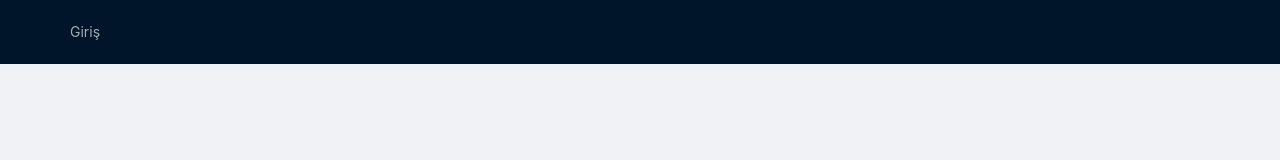
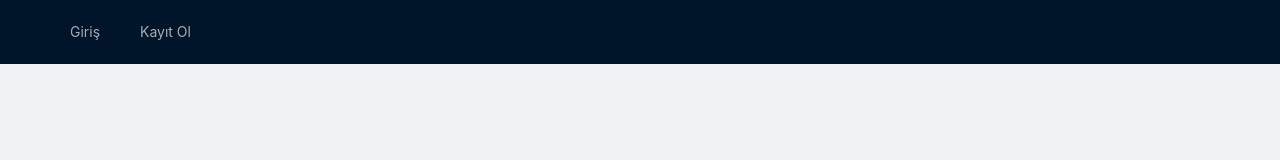
Before and after one commit to mucahitakbas/spending-tracing, a React (Create React App) app: page / in a window 1280 px wide. Shown: the top 160 px of the page. Built offline with nearby package versions, Linux system fonts and the light colour scheme; no server answers.

Commit message:
add-button

```diff
--- a/src/components/AppHeader.tsx
+++ b/src/components/AppHeader.tsx
@@ -36,9 +36,14 @@ function AppHeader() {
             </Menu.Item>
           </React.Fragment>
         ) : loading ? null : (
+          <React.Fragment>
           <Menu.Item key="/login">
             <Link to="login">Giriş</Link>
           </Menu.Item>
+          <Menu.Item key="/register">
+            <Link to="register">Kayıt Ol</Link>
+          </Menu.Item>
+          </React.Fragment>
         )}
       </Menu>
     </Header>
```
